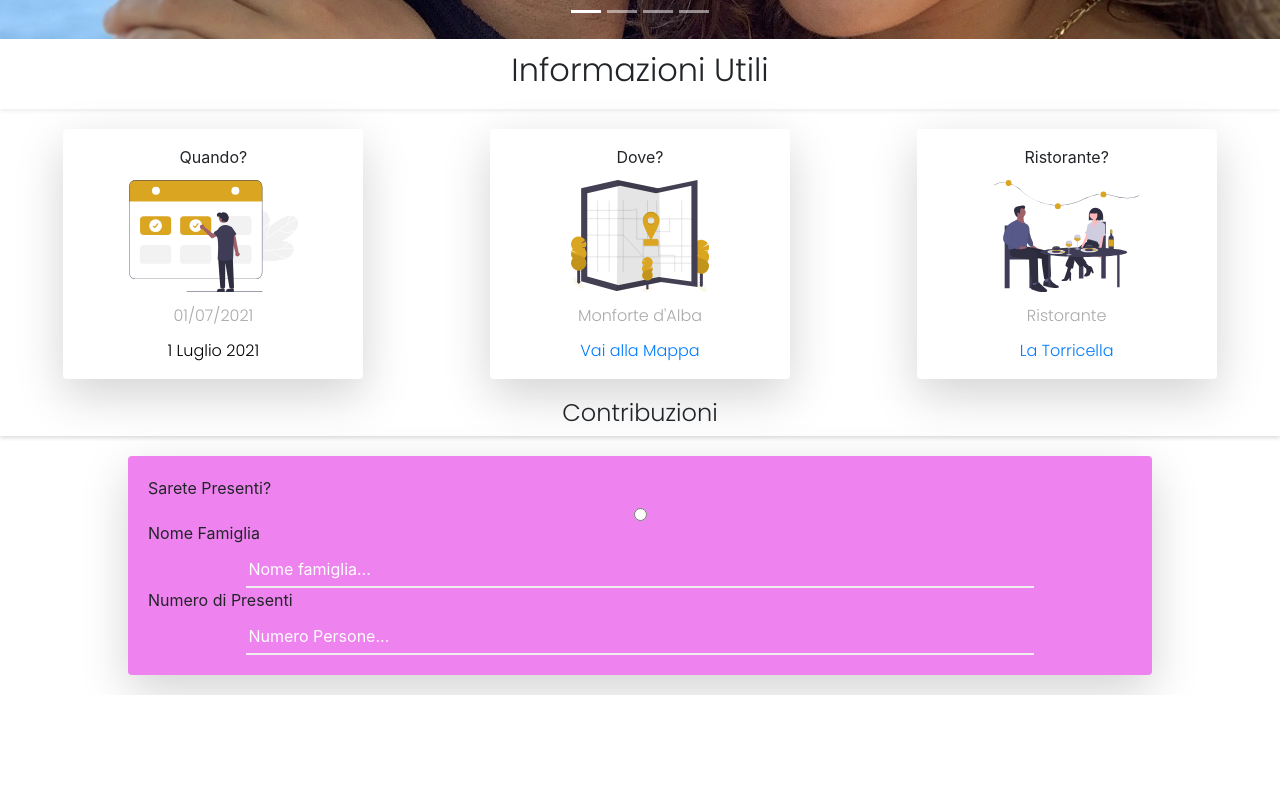
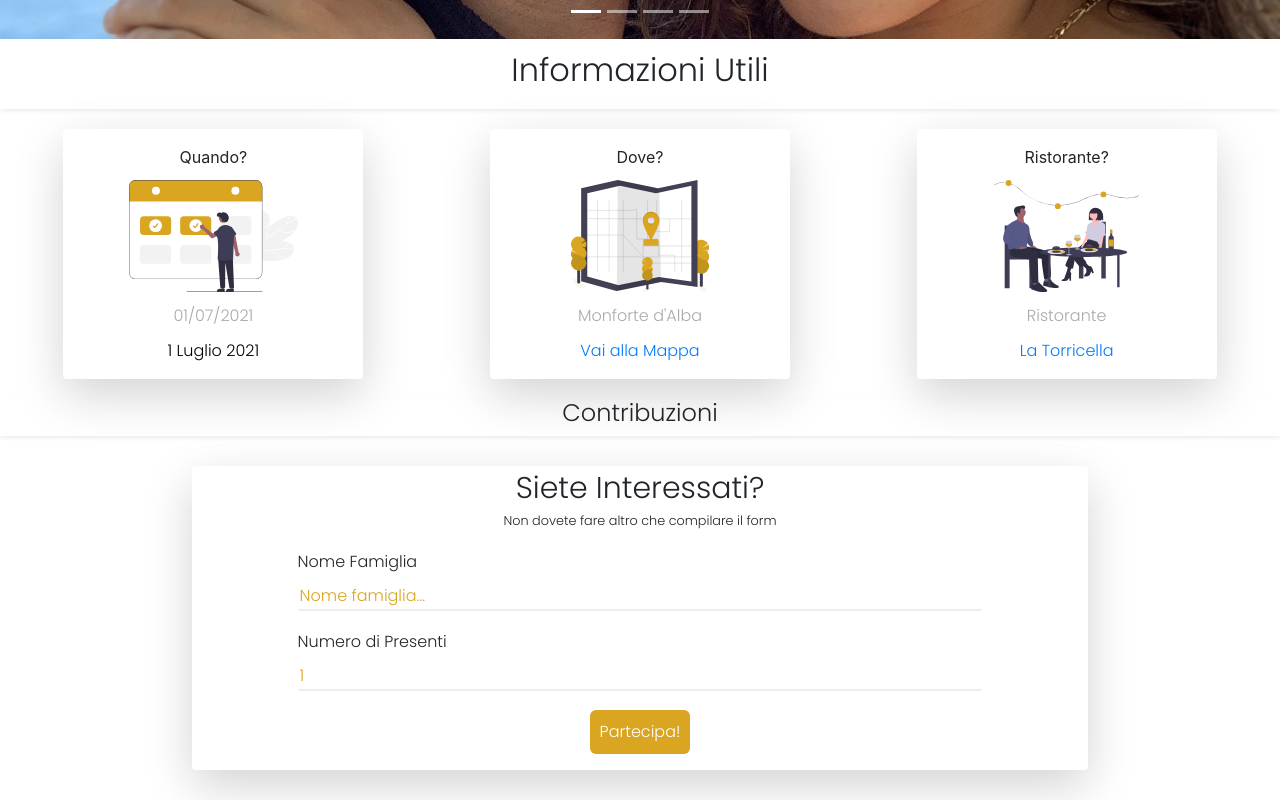
Before and after one commit to XKlaymoreX/alivan, a React (Create React App) app in the folder client/: page / in a window 1280 px wide. Shown: the part 761-1561 px from the top of the page. Before the commit the page ends 1456 px from the top, so only its background shows below. Built offline with nearby package versions, Linux system fonts and the light colour scheme.

Commit message:
Better Form

```diff
--- a/client/src/components/Content.tsx
+++ b/client/src/components/Content.tsx
@@ -7,7 +7,7 @@ const Content: React.FC = () => {
 
     return (
         <div className="myContent d-flex flex-column">
-            <div className="infoSection contatiner-fluid shadow-sm">
+            <div className="infoSection contatiner-fluid ">
                 <InfoSection />
             </div>
             <div className="formSection d-flex justify-content-center">
--- a/client/src/components/Form.tsx
+++ b/client/src/components/Form.tsx
@@ -1,14 +1,23 @@
 import React from 'react'
 
-const Form : React.FC = () => {
+const Form: React.FC = () => {
     return (
-        <div className="myForm d-flex flex-column align-items-center rounded shadow-lg" id="myForm" style={{ backgroundColor: 'violet', width: '80%', height: 'auto', margin: '20px 0 20px 0', padding: '20px' }}>
-            <label className="align-self-start" >Sarete Presenti?</label>
-            <input type="radio"></input>
-            <label className="align-self-start" >Nome Famiglia</label>
-            <input type="Text" className="myTextBox" placeholder="Nome famiglia..." ></input>
-            <label className="align-self-start" >Numero di Presenti</label>
-            <input type="Number" className="myTextBox" placeholder="Numero Persone..."></input>
+        <div className="myForm rounded shadow-lg" id="myForm">
+            <div className="formQuestion">
+                <span>Siete Interessati?</span>
+                <small>Non dovete fare altro che compilare il form</small>
+            </div>
+            <div className="formRow">
+                <label className="label" htmlFor="nome" >Nome Famiglia</label>
+                <input type="Text" name="nome" className="myTextBox" placeholder="Nome famiglia..." ></input>
+            </div>
+            <div className="formRow">
+                <label className="label" htmlFor="numero">Numero di Presenti</label>
+                <input type="Number" name="numero" min='1' max='10' defaultValue='1' className="myTextBox" placeholder="Numero Persone..."></input>
+            </div>
+            <div className="formRow">
+                <input type="submit" value="Partecipa!" className="goButton"></input>
+            </div>
         </div>
     )
 }
--- a/client/src/styles/Content.css
+++ b/client/src/styles/Content.css
@@ -1,18 +1,4 @@
-.myTextBox{
-    width:80%;
-    height: 35px;
-    border-top: none;
-    border-right: none;
-    border-left: none;
-    border-bottom: 2px solid #eee;
-    outline: none;
-    background-color: transparent;
-    color:white;
 
-}
-.myTextBox::placeholder{
-    color: white;
-}
 
 .infoGrid{
     display:flex;
@@ -64,6 +50,71 @@
     border: 0.5px solid #DAA520;
 }
 
+/*FORM STYLING*/
+
+
+.myForm{
+    display: flex;
+    flex-flow: column;
+    width:70%;
+    margin:30px;
+    font-family: 'Poppins';
+}
+
+.formRow{
+    display: flex;
+    flex-flow: column;
+    align-items: center;
+    height: 80px;
+    padding: 20px;
+}
+
+.label{
+    align-self: flex-start;
+    margin-left: 10%;
+}
+
+.myTextBox{
+    width:80%;
+    height: 35px;
+    border-top: none;
+    border-right: none;
+    border-left: none;
+    border-bottom: 2px solid #eee;
+    outline: none;
+    background-color: transparent;
+    color:#DAA520;
+}
+.myTextBox::placeholder{
+    color: #DAA520;
+}
+
+.goButton{
+    background-color: #DAA520;
+    border: none;
+    border-radius: 6px;
+    padding:10px;
+    color:white;
+    outline: none;
+}
+
+.goButton:active{
+    background-color: white;
+    border: 0.5px solid black;
+    color:#DAA520;
+}
+
+.formQuestion{
+    display: flex;
+    flex-flow: column;
+}
+
+.formQuestion span{
+    font-size: 30px;
+}
+
+
+
 @media screen and (max-width: 768px){
     .infoGrid{
         display: flex;
@@ -88,4 +139,11 @@
         padding:10px;
         margin-bottom: 10px;
     }
+
+    .myForm{
+        display: flex;
+        flex-flow: column;
+        width:100%;
+        font-family: 'Poppins';
+    }
 }
--- a/client/src/styles/Header.css
+++ b/client/src/styles/Header.css
@@ -5,7 +5,3 @@
     top:50%;
     left:50%;
 }
-
-.img{
-    width:100vw;
-}
```
